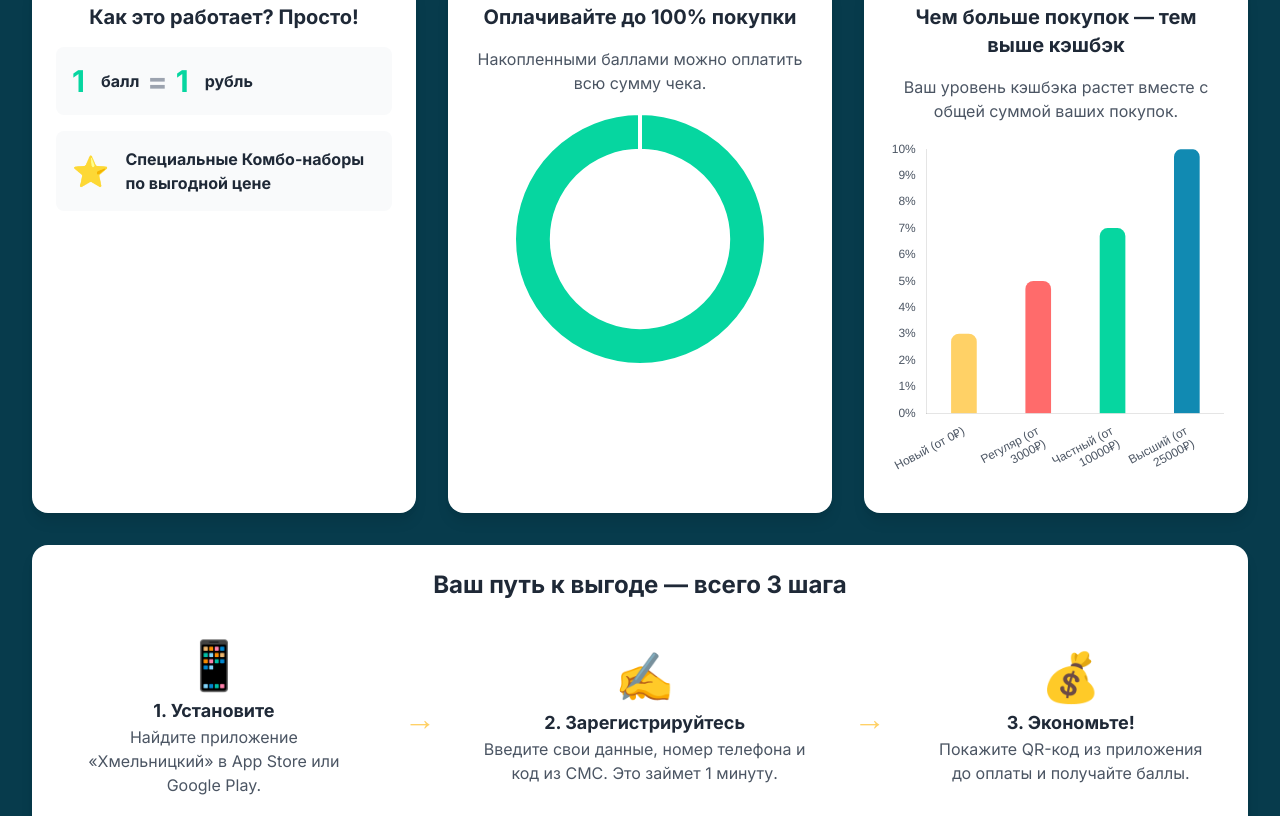
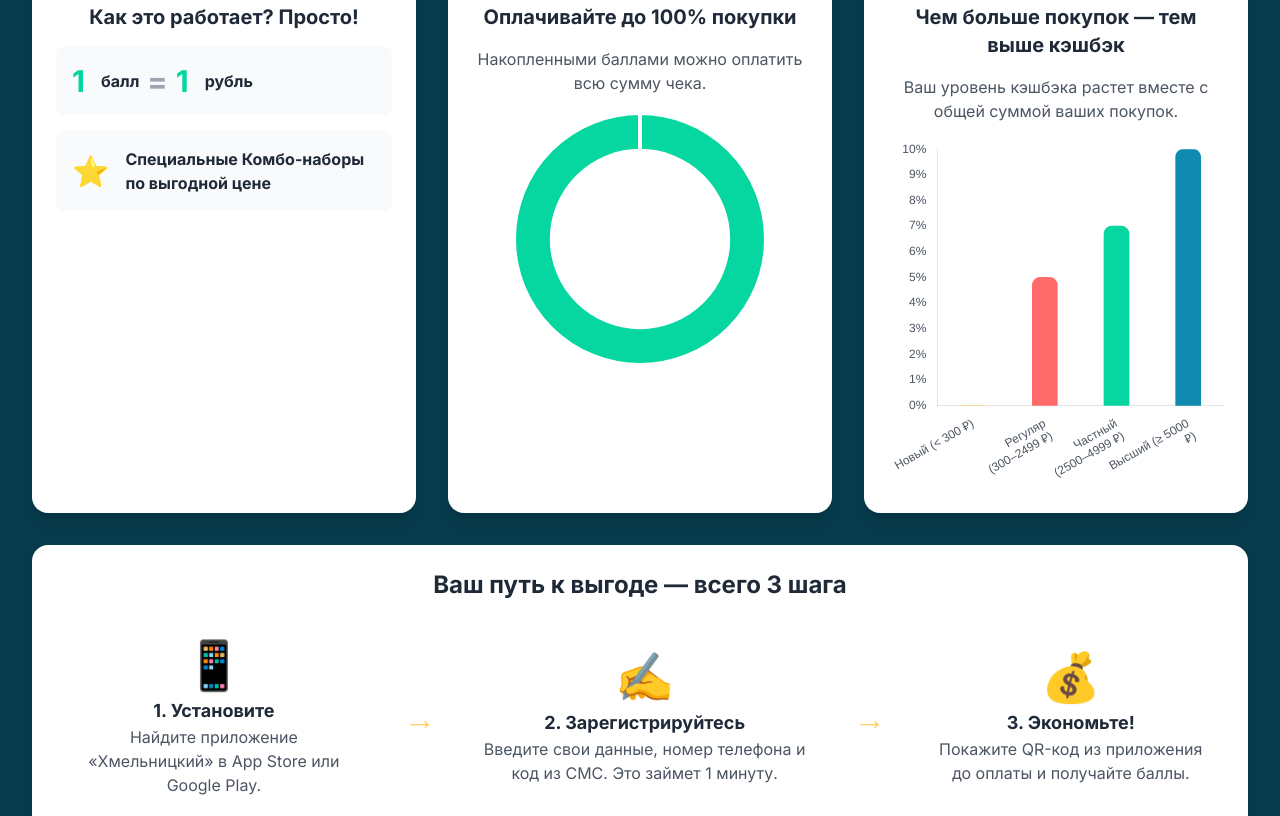
Before and after one commit to AlanDee23/Loyalty-program-memo, a plain HTML site: page index.html in a window 1280 px wide. Shown: the part 485-1301 px from the top of the page. Drawn offline with nearby package versions, Linux system fonts and the light colour scheme.

Commit message:
Update index.html
New 2.0

```diff
--- a/index.html
+++ b/index.html
@@ -157,7 +157,7 @@
 
         <footer class="text-center mt-12">
             <p class="text-gray-400">Присоединяйтесь и экономьте с приложением "Хмельницкий"!</p>
-            <p class="text-gray-400 text-sm mt-1">Разработал Антон Павлов, тренинг-менеджер команды Центра Хмельницкого Образования</p>
+            <p class="text-gray-400 text-sm mt-1">Разработал Антон Павлов, тренинг-менеджер команды Центра Хмельницкого Образования.</p>
         </footer>
     </div>
 
@@ -220,14 +220,14 @@
         });
 
         const cashbackGrowthCtx = document.getElementById('cashbackGrowthChart').getContext('2d');
-        const originalLabels = ['Новый (от 0₽)', 'Регуляр (от 3000₽)', 'Частный (от 10000₽)', 'Высший (от 25000₽)'];
+        const originalLabels = ['Новый (< 300 ₽)', 'Регуляр (300–2499 ₽)', 'Частный (2500–4999 ₽)', 'Высший (≥ 5000 ₽)'];
         new Chart(cashbackGrowthCtx, {
             type: 'bar',
             data: {
                 labels: originalLabels.map(wrapLabel),
                 datasets: [{
                     label: 'Процент кэшбэка',
-                    data: [3, 5, 7, 10],
+                    data: [0, 5, 7, 10],
                     backgroundColor: ['#FFD166', '#FF6B6B', '#06D6A0', '#118AB2'],
                     borderRadius: 8,
                     barThickness: 25,
```
